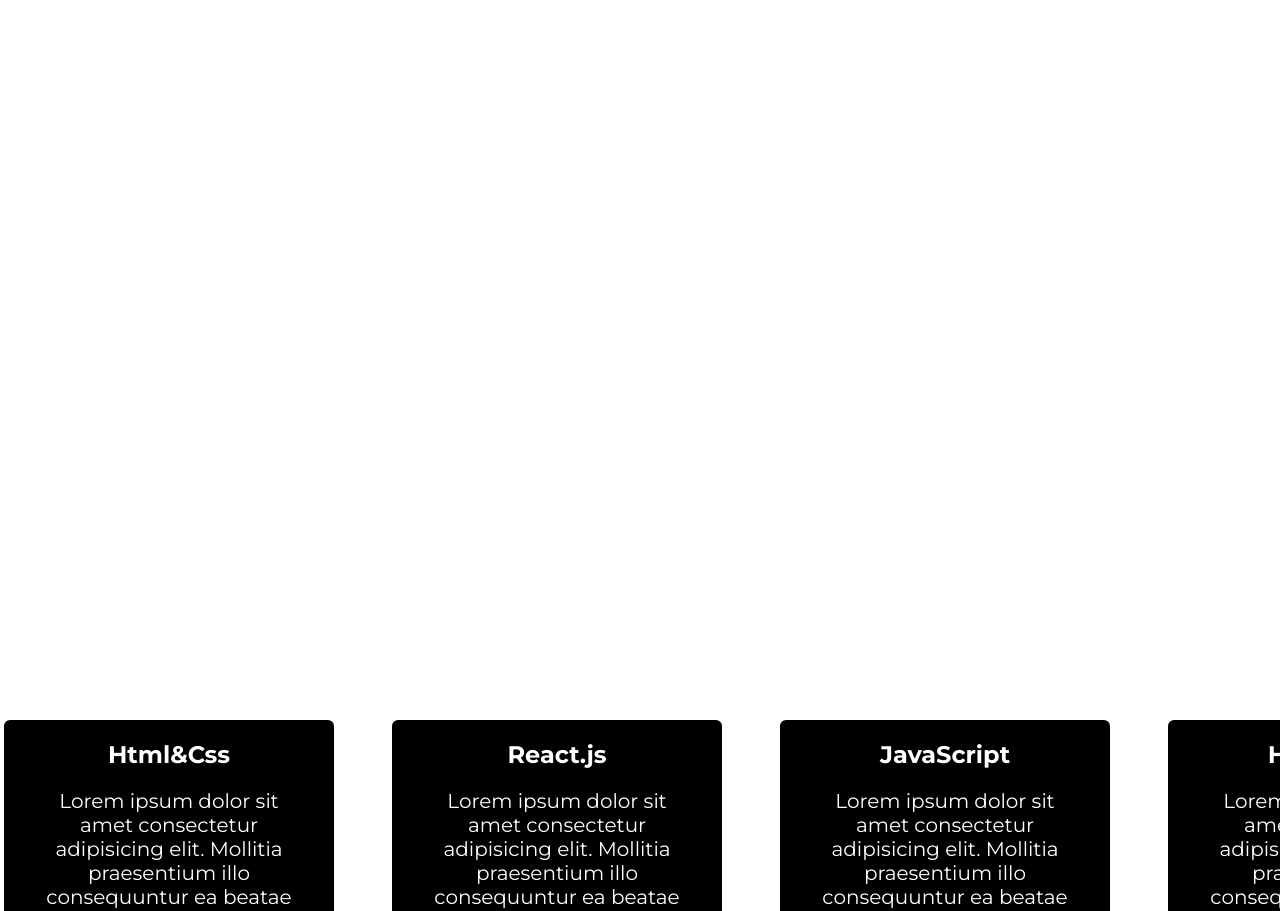
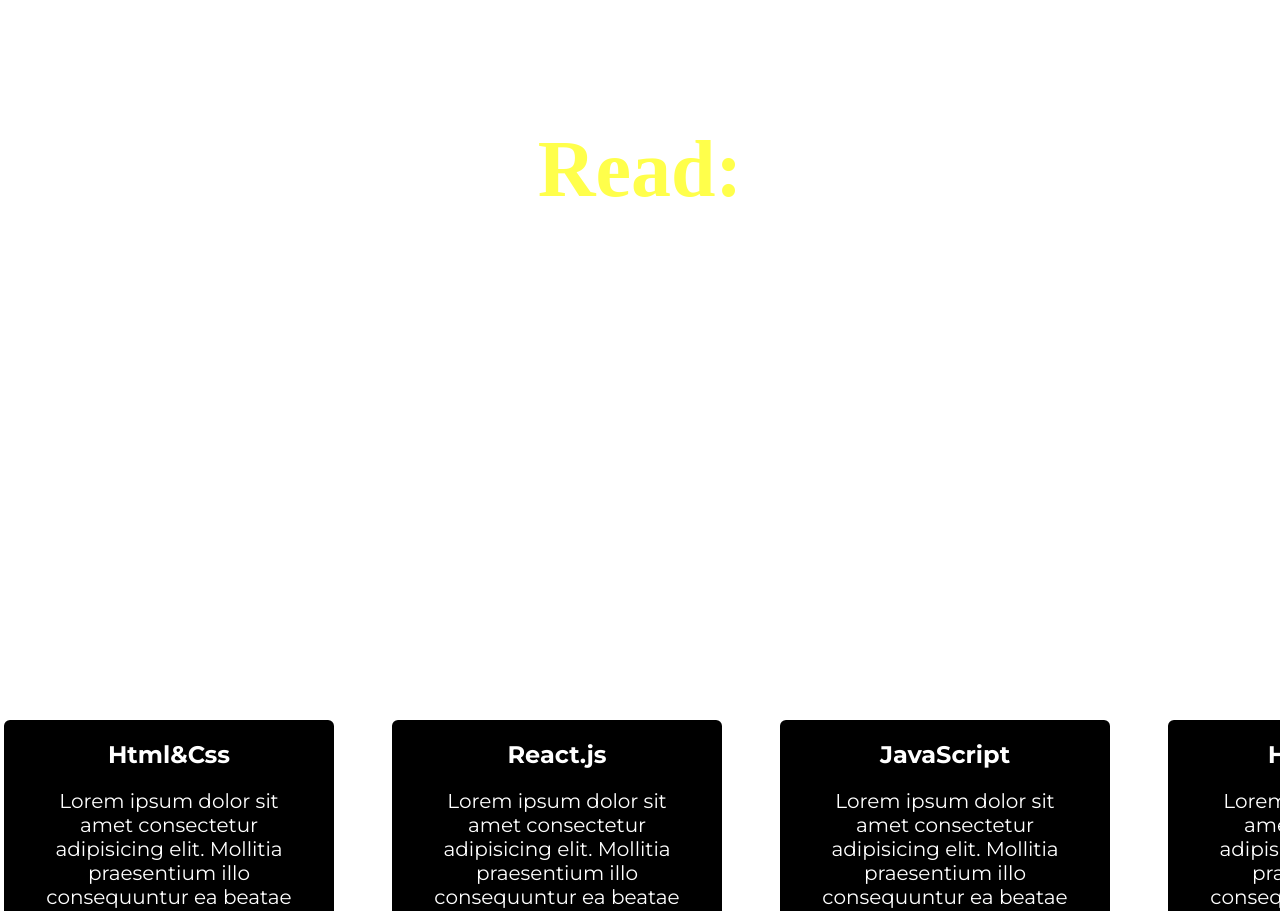
Before and after one commit to Cuddlies748/my-react-app, a React (Create React App) app: page / in a window 1280 px wide. Shown: the part 1180-2091 px from the top of the page. Built offline with nearby package versions, Linux system fonts and the light colour scheme; a web font is replaced by a local one.

Commit message:
Обновил проект

```diff
--- a/package.json
+++ b/package.json
@@ -4,6 +4,7 @@
   "private": true,
   "homepage": "https://Cuddlies748.github.io/my-react-app",
   "dependencies": {
+    "aos": "^2.3.4",
     "cra-template": "1.2.0",
     "gsap": "^3.12.7",
     "locomotive-scroll": "^4.1.4",
--- a/src/App.js
+++ b/src/App.js
@@ -7,12 +7,17 @@
 import Ican from "./components/Ican";
 import Working from "./components/Working";
 import CustomCursor from "./components/CustomCursor";
+import AOS from "aos";
 
 function App() {
   const scrollRef = useRef(null);
   const [showComponent, setShowComponent] = useState(window.innerWidth > 480);
   const locoScrollRef = useRef(null);
   const [bgColor, setBgColor] = useState("#ffffff"); // начальный фон
+
+  useEffect(() => {
+    AOS.init({ duration: 1000 }); // Инициализация AOS с анимацией 1 секунда
+  }, []);
 
   useEffect(() => {
     const checkScreenSize = () => {
--- a/src/components/About.jsx
+++ b/src/components/About.jsx
@@ -8,10 +8,9 @@
     <div data-ignore-cursor="true" className="about">
 
       <div data-ignore-cursor="true" className="content_about">
-        <h2 data-ignore-cursor="true" className='ab_h2'>
-       About me
-        </h2>
-        <a className='ab_p' href='https://cuddlies748.github.io/my-about-react-app/'>Read:</a>
+     <h2  className='ab_h2'>About me</h2>
+<a  className='ab_p' href='https://cuddlies748.github.io/my-about-react-app/'>Read:</a>
+
       </div>
     </div>
   );
--- a/src/style/about.css
+++ b/src/style/about.css
@@ -50,7 +50,7 @@
    font-size: 110px;
   }
   .ab_p {
-   color:white;
+   color:yellow;
    font-weight: 700;
    font-size: 80px;
    text-decoration:none ;
```
Also changed, not shown: 1 other file (tests, documents, lock files or other folders).
